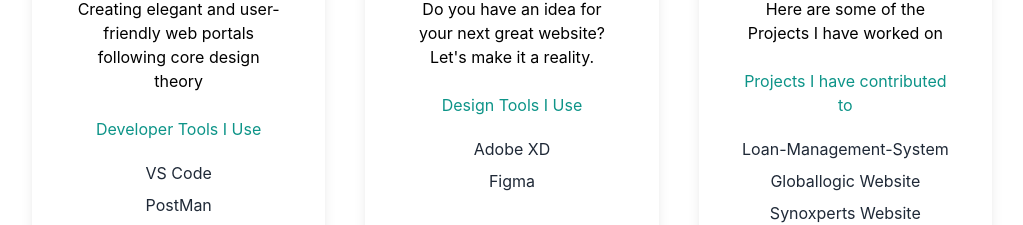
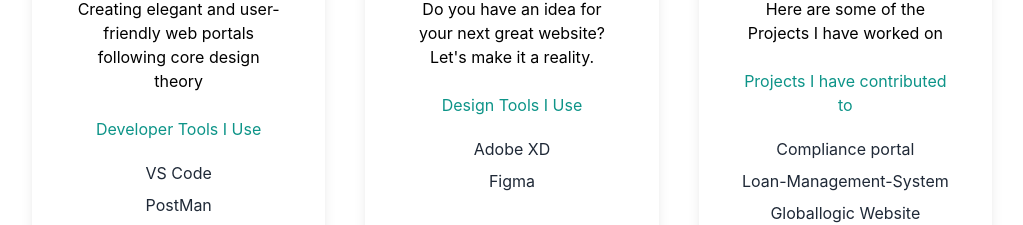
Before and after one commit to Sahil9678/react_Portfolio, a React (Create React App) app: page / in a window 1280 px wide. Shown: the part 1491-1716 px from the top of the page, without its empty margins (128-1151 px from the left). Built offline with nearby package versions, Linux system fonts and the light colour scheme; the HTML template or start-up script is replaced by a standard one.

Commit message:
text added

```diff
--- a/src/pages/Home.jsx
+++ b/src/pages/Home.jsx
@@ -133,6 +133,7 @@
                                 Here are some of the Projects I have worked on
                             </p>
                             <h4 className="py-4 text-teal-600">Projects I have contributed to</h4>
+                            <p className="text-gray-800 py-1">Compliance portal</p>
                             <p className="text-gray-800 py-1">Loan-Management-System</p>
                             <p className="text-gray-800 py-1">Globallogic Website</p>
                             <p className="text-gray-800 py-1">Synoxperts Website</p>
```
